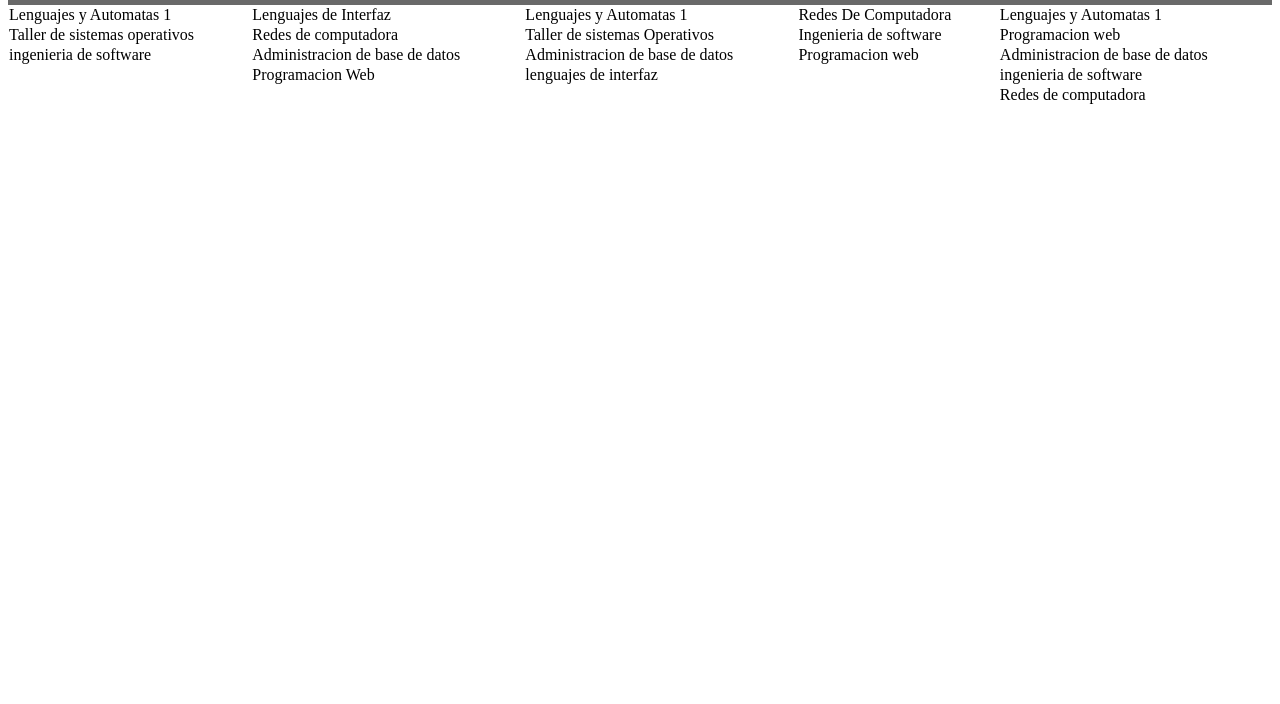
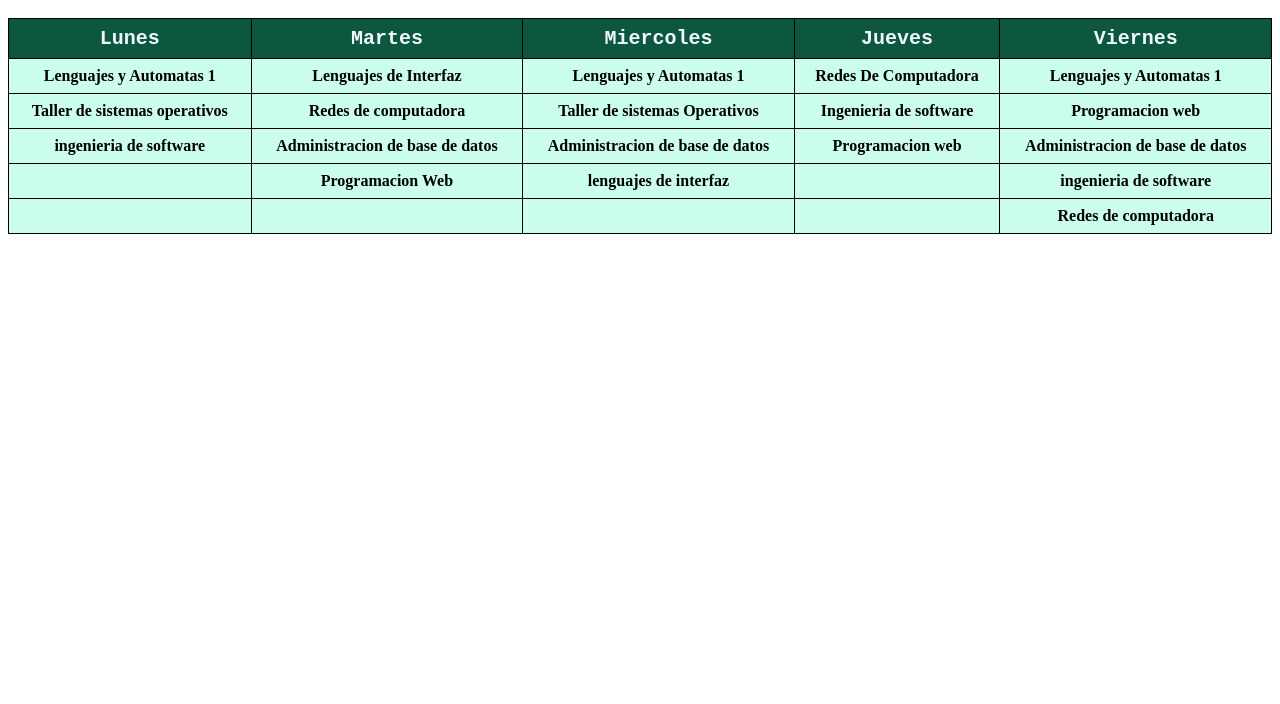
Before and after one commit to Roldanuriel/Practicas-ProgramacionWeb-Roldan-Uriel, a plain HTML site: page Horario/horario.html in a window 1280 px wide. Shown: the part 96-800 px from the top of the page. Drawn offline with Linux system fonts and the light colour scheme; files that its build step writes are made by us from their sources.

Commit message:
Agregando cambios de estilos

```diff
--- /dev/null
+++ b/Horario/css/Style.css
@@ -0,0 +1,28 @@
+table {
+    border-collapse: collapse;
+    width: 100%;
+}
+.Titulo{
+    border: 1px solid black;
+    padding: 8px;
+    background-color: rgb(12, 87, 62);
+    text-align: center;
+    font-size: 20px;
+    font-family: 'Courier New', Courier, monospace;
+    color: aliceblue;
+}
+.columna{
+    border: 1px solid black;
+    background-color: rgb(204, 255, 235);
+    font-family: 'Times New Roman', Times, serif;
+    text-align: center;
+    padding: 8px;
+}
+
+.Horario{
+    border: 1px solid #00000000;
+    text-align: center;
+    background-color: aquamarine;
+    font-family: cursive;
+    font-size: 40px;
+}
--- a/Horario/horario.html
+++ b/Horario/horario.html
@@ -3,53 +3,53 @@
 <head>
     <meta charset="UTF-8">
     <meta name="viewport" content="width=device-width, initial-scale=1.0">
-    <link rel="stylesheet" href="Style.css">
+    <link rel="stylesheet" href="css/Style.css">
     <title>Tabla</title>
 </head>
 <body>
-    <h2> Horario</h2>
+    <h2 class="Horario"> Horario</h2>
     <table>
         <tr>
-            <th>Lunes</th>
-            <th>Martes</th>
-            <th>Miercoles</th>
-            <th>Jueves</th>
-            <th>Viernes</th>
+            <th class="Titulo">Lunes</th>
+            <th class="Titulo">Martes</th>
+            <th class="Titulo">Miercoles</th>
+            <th class="Titulo">Jueves</th>
+            <th class="Titulo">Viernes</th>
         </tr>
         <tr>
-            <td>Lenguajes y Automatas 1</th>
-            <td>Lenguajes de Interfaz</th>
-            <td>Lenguajes y Automatas 1</th>
-            <td>Redes De Computadora</th>
-            <td>Lenguajes y Automatas 1</th>
+            <th class="columna">Lenguajes y Automatas 1</th>
+            <th class="columna">Lenguajes de Interfaz</th>
+            <th class="columna">Lenguajes y Automatas 1</th>
+            <th class="columna">Redes De Computadora</th>
+            <th class="columna">Lenguajes y Automatas 1</th>
         </tr>
         <tr>
-            <td>Taller de sistemas operativos</th>
-            <td>Redes de computadora</th>
-            <td>Taller de sistemas Operativos</th>
-            <td>Ingenieria de software</th>
-            <td>Programacion web</th>
+            <th class="columna">Taller de sistemas operativos</th>
+            <th class="columna">Redes de computadora</th>
+            <th class="columna">Taller de sistemas Operativos</th>
+            <th class="columna">Ingenieria de software</th>
+            <th class="columna">Programacion web</th>
         </tr>
         <tr>
-            <td>ingenieria de software</th>
-            <td>Administracion de base de datos</th>
-            <td>Administracion de base de datos</th>
-            <td>Programacion web</th>
-            <td>Administracion de base de datos</th>
+            <th class="columna">ingenieria de software</th>
+            <th class="columna">Administracion de base de datos</th>
+            <th class="columna">Administracion de base de datos</th>
+            <th class="columna">Programacion web</th>
+            <th class="columna">Administracion de base de datos</th>
         </tr>
         <tr>
-            <td></th>
-            <td>Programacion Web</th>
-            <td>lenguajes de interfaz</th>
-            <td></th>
-            <td>ingenieria de software</th>
+            <th class="columna"></th>
+            <th class="columna">Programacion Web</th>
+            <th class="columna">lenguajes de interfaz</th>
+            <th class="columna"></th>
+            <th class="columna">ingenieria de software</th>
         </tr>
         <tr>
-            <td></th>
-            <td></th>
-            <td></th>
-            <td></th>
-            <td>Redes de computadora</th>
+            <th class="columna"></th>
+            <th class="columna"></th>
+            <th class="columna"></th>
+            <th class="columna"></th>
+            <th class="columna">Redes de computadora</th>
         </tr>
     </table>
 </body>
```
